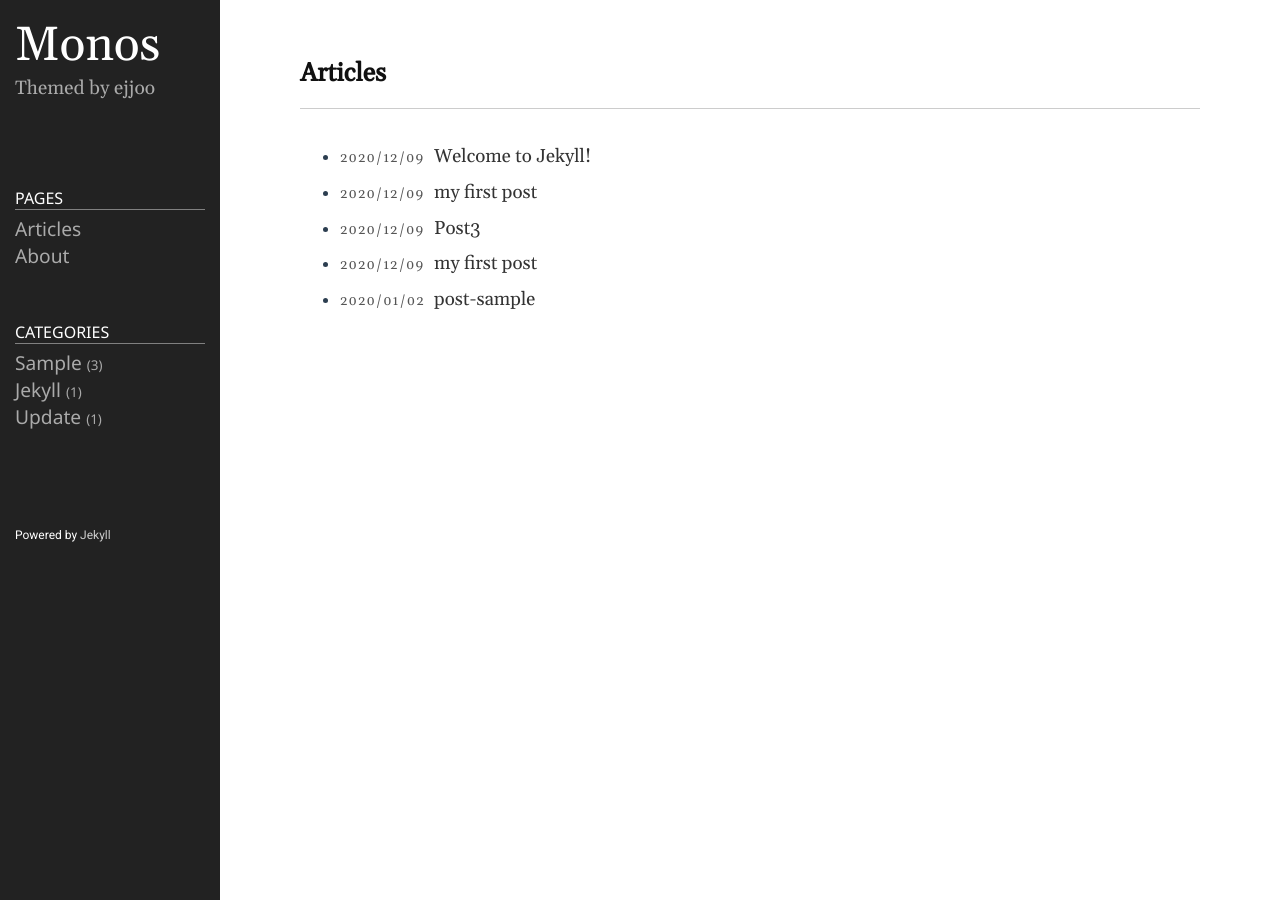
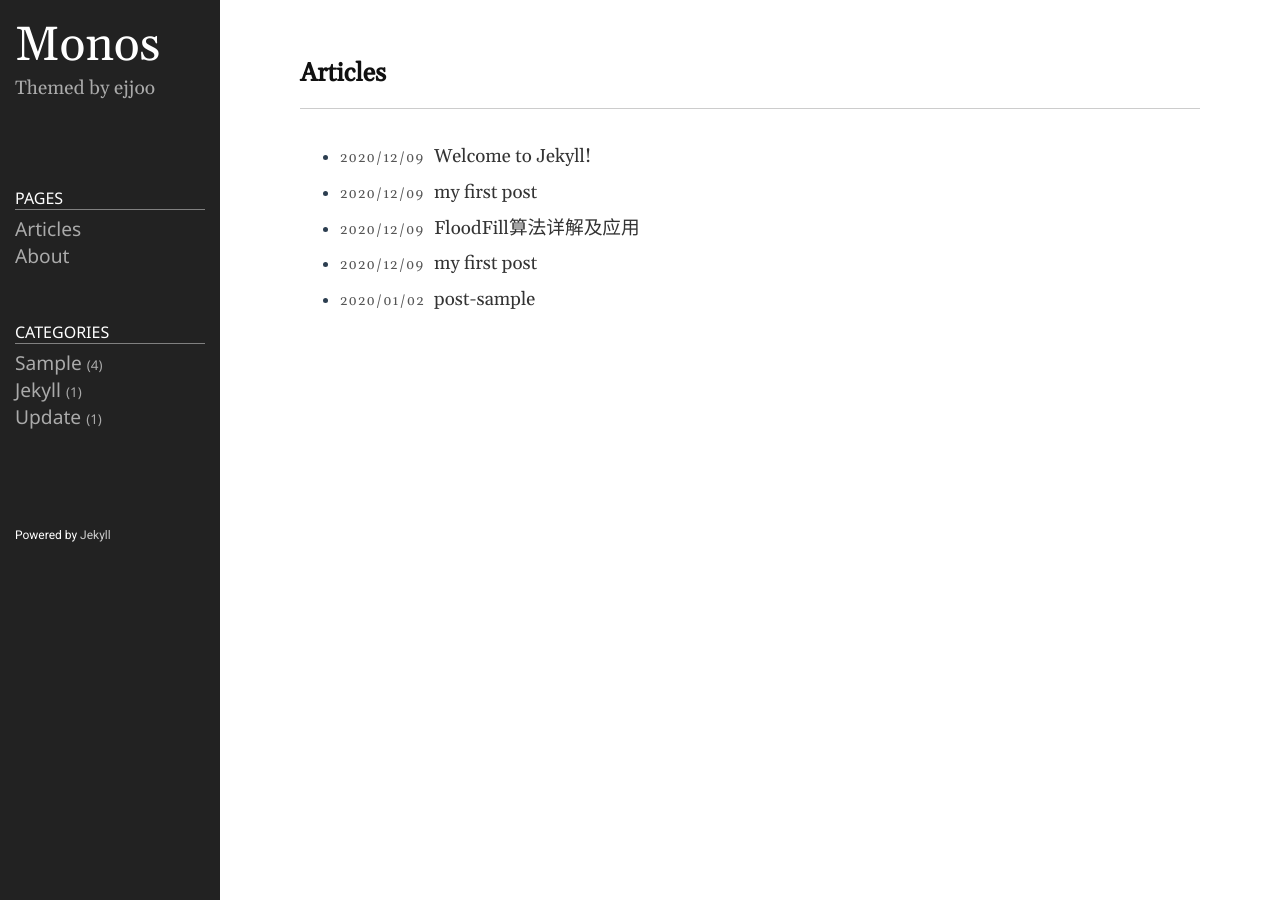
Before and after one commit to Geoffrey1014/geo.github.io, a Jekyll site: the page built from index.md, in a window 1280 px wide. Built offline with Jekyll 4.4.1, drawn with Linux system fonts in a browser that asks for light colours.

```diff
--- a/_posts/2020-12-09-post3.markdown
+++ b/_posts/2020-12-09-post3.markdown
@@ -1,3 +1,9 @@
+---
+layout: post
+title: FloodFill算法详解及应用
+date: 2020-12-9
+category: sample
+---
 # FloodFill算法详解及应用
 
 
```
Also changed, not shown: README.md, 2 other files.
